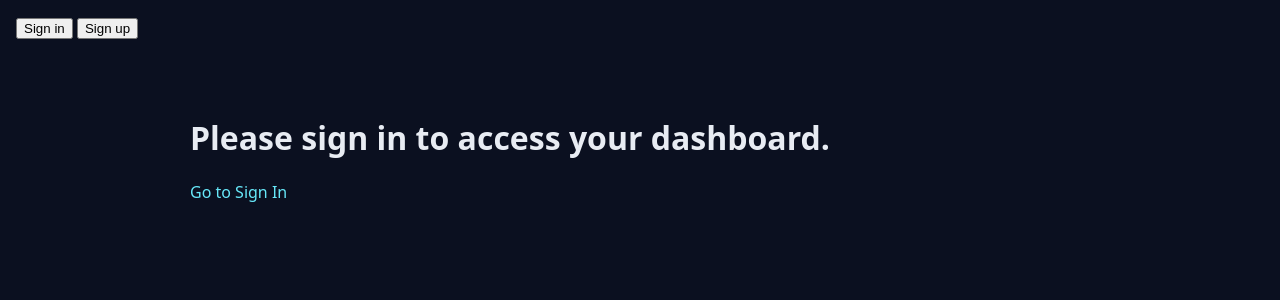
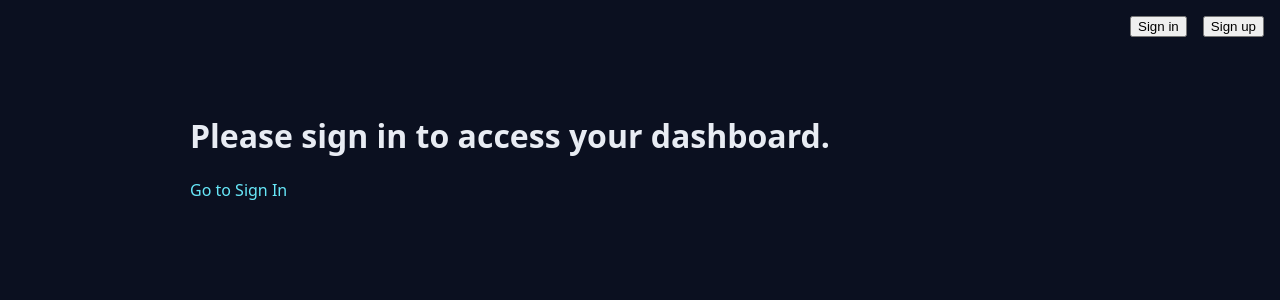
Before and after one commit to charleskmaddox-af/daily-options-frontend, a Next.js app: page / in a window 1280 px wide. Shown: the top 300 px of the page. Built offline with nearby package versions, Linux system fonts and the light colour scheme; no server answers.

Commit message:
Update layout.jsx

```diff
--- a/app/layout.jsx
+++ b/app/layout.jsx
@@ -19,7 +19,12 @@ export default function RootLayout({ children }) {
     <ClerkProvider>
       <html lang="en">
         <body>
-          <header style={{ padding: "1rem" }}>
+          <header style={{
+            padding: "1rem",
+            display: "flex",
+            justifyContent: "flex-end",
+            gap: "1rem",
+          }}>
             <SignedOut>
               <SignInButton /> <SignUpButton />
             </SignedOut>
```
